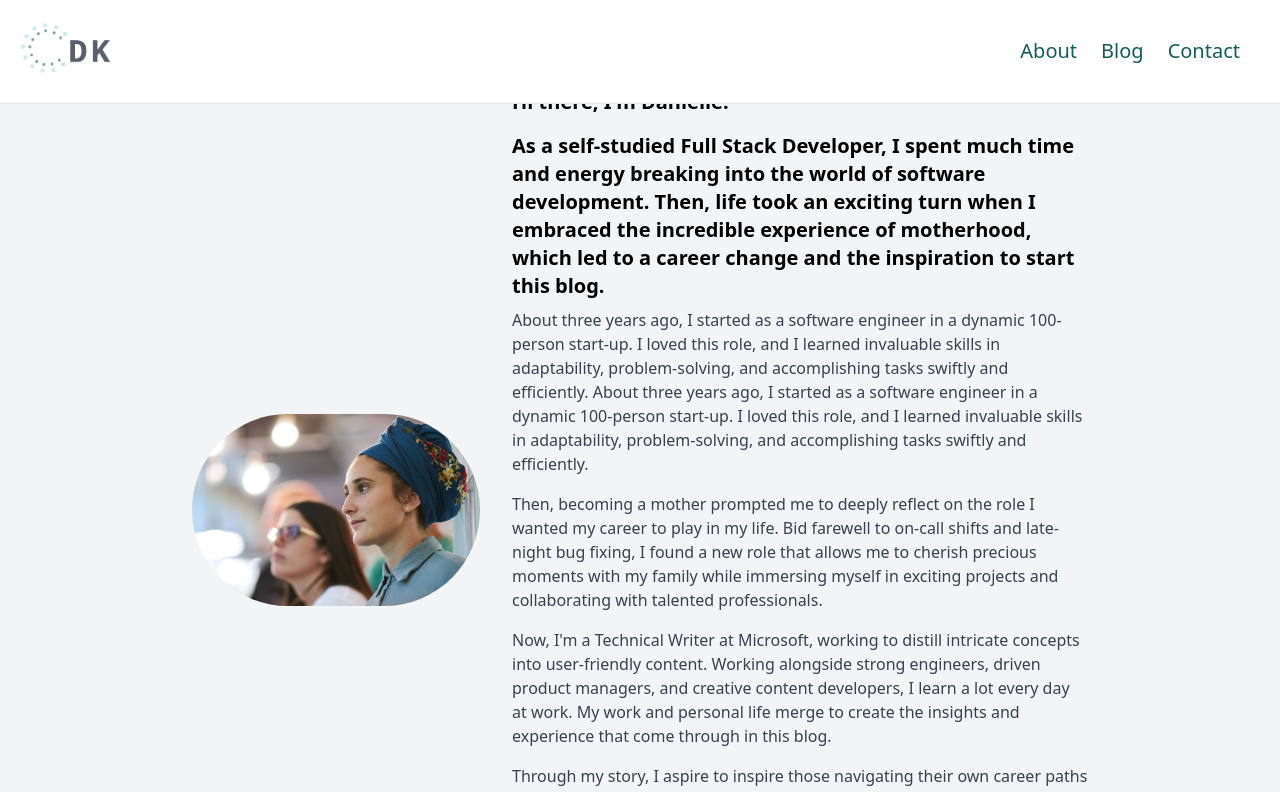
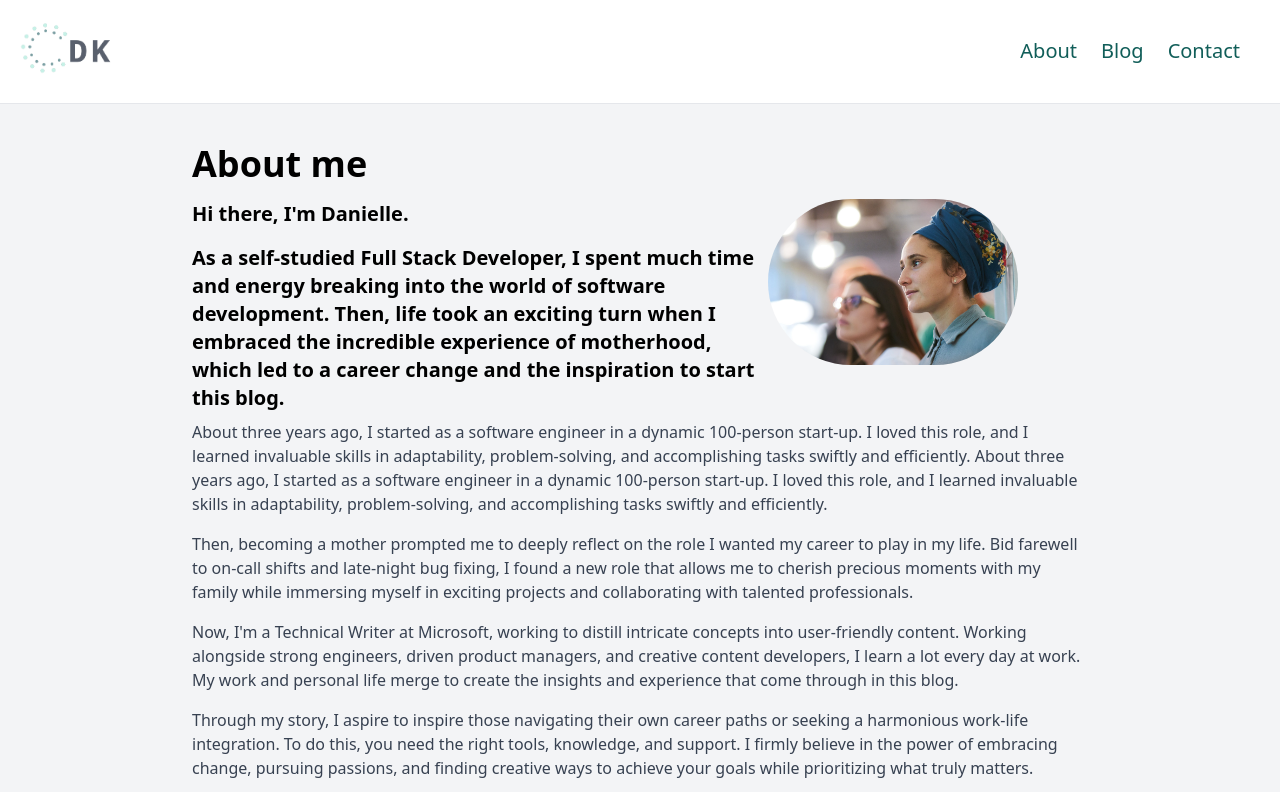
Before and after one commit to daniellekorn/nextjs-blog, a Next.js app: page /about in a window 1280 px wide. Shown: the top 792 px of the page. Built offline with nearby package versions, Linux system fonts and the light colour scheme.

Commit message:
style edits to about page

```diff
--- a/app/about/page.tsx
+++ b/app/about/page.tsx
@@ -2,15 +2,8 @@ import Image from "next/image";
 
 export default function About() {
   return (
-    <div className="px-4 py-8">
+    <div className="pt-36">
       <div className="container flex items-center max-w-4xl mx-auto">
-        <div className="w-1/3 mr-8">
-          <img
-            src="/images/side-headshot-calm.jpg"
-            alt="Side profile photo of me, Danielle Korn."
-            className="object-cover rounded-full w-100 h-100"
-          />
-        </div>
         <div className="w-2/3">
           <h1 className="mb-4 text-3xl font-bold lg:text-4xl">About me</h1>
           <h2 className="mb-4 text-lg font-semibold lg:text-xl">
@@ -23,14 +16,26 @@ export default function About() {
             motherhood, which led to a career change and the inspiration to
             start this blog.
           </h3>
+        </div>
+        <div className="w-1/3 mr-8">
+          <Image
+            src="/images/side-headshot-calm.jpg"
+            height={250}
+            width={250}
+            alt="Side profile photo of me, Danielle Korn."
+            className="object-cover rounded-full"
+          />
+        </div>
+      </div>
+      <div className="container flex flex-col items-center max-w-4xl mx-auto">
         <p className="mb-4 text-gray-700">
           About three years ago, I started as a software engineer in a dynamic
           100-person start-up. I loved this role, and I learned invaluable
           skills in adaptability, problem-solving, and accomplishing tasks
           swiftly and efficiently. About three years ago, I started as a
-            software engineer in a dynamic 100-person start-up. I loved this
-            role, and I learned invaluable skills in adaptability,
-            problem-solving, and accomplishing tasks swiftly and efficiently.
+          software engineer in a dynamic 100-person start-up. I loved this role,
+          and I learned invaluable skills in adaptability, problem-solving, and
+          accomplishing tasks swiftly and efficiently.
         </p>
         <p className="mb-4 text-gray-700">
           Then, becoming a mother prompted me to deeply reflect on the role I
@@ -40,12 +45,11 @@ export default function About() {
           exciting projects and collaborating with talented professionals.
         </p>
         <p className="mb-4 text-gray-700">
-            Now, I'm a Technical Writer at Microsoft, working to distill
-            intricate concepts into user-friendly content. Working alongside
-            strong engineers, driven product managers, and creative content
-            developers, I learn a lot every day at work. My work and personal
-            life merge to create the insights and experience that come through
-            in this blog.
+          Now, I'm a Technical Writer at Microsoft, working to distill intricate
+          concepts into user-friendly content. Working alongside strong
+          engineers, driven product managers, and creative content developers, I
+          learn a lot every day at work. My work and personal life merge to
+          create the insights and experience that come through in this blog.
         </p>
         <p className="mb-4 text-gray-700">
           Through my story, I aspire to inspire those navigating their own
@@ -56,12 +60,11 @@ export default function About() {
           truly matters.
         </p>
         <p className="mb-4 text-gray-700">
-            So, whether you are an aspiring developer, a fellow working parent,
-            or someone in search of motivation and guidance, I look forward to
+          So, whether you are an aspiring developer, a fellow working parent, or
+          someone in search of motivation and guidance, I look forward to
           sharing my experiences and insights with you.
         </p>
       </div>
     </div>
-    </div>
   );
 }
```
Lines whose indentation alone changed are shown as unchanged.
